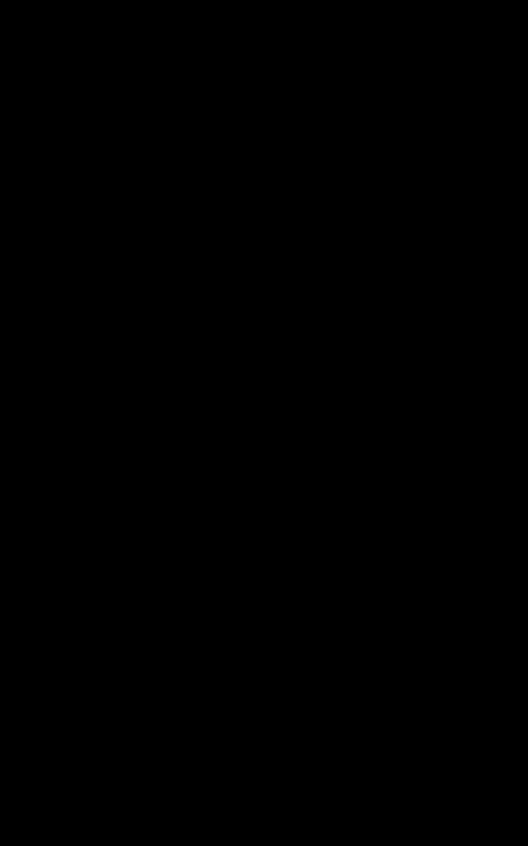
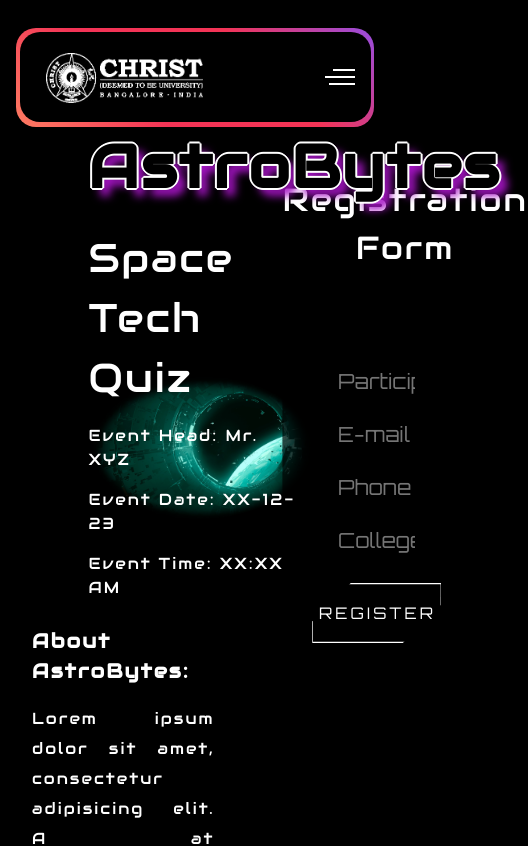
Before and after one commit to HemantDutta/Gateways-23, a React (Create React App) app in the folder client/: page /it-quiz in a window 390 px wide. Before the commit this address had no page. Shown: the top 846 px of the page, 528 px wide, since content can reach past the window. Built offline with nearby package versions, Linux system fonts and the light colour scheme.

Commit message:
Make Hero and Events Responsive

```diff
--- a/client/src/App.js
+++ b/client/src/App.js
@@ -10,7 +10,7 @@
             <BrowserRouter>
                 <Routes>
                     <Route path={"/"} element={<PublicHome/>}/>
-                    <Route path={"/event/quiz"} element={<EventDetails/>}/>
+                    <Route path={"/it-quiz"} element={<EventDetails/>}/>
                 </Routes>
             </BrowserRouter>
         </>
--- a/client/src/components/PreLoader.css
+++ b/client/src/components/PreLoader.css
@@ -16,3 +16,30 @@
     color: white;
     font-family: 'Big Shoulders Stencil Display', cursive;
 }
+
+.preloader span.mobile-text{
+    font-size: 18px;
+    display: none;
+    position: fixed;
+    bottom: 0;
+}
+
+@media screen and (max-width: 700px) {
+    .preloader span{
+        font-size: 76px;
+    }
+}
+
+@media screen and (max-width: 450px) {
+    .preloader span.mobile-text{
+        display: initial;
+        padding: 32px;
+        text-align: center;
+    }
+}
+
+@media screen and (max-width: 400px) {
+    .preloader span{
+        font-size: 46px;
+    }
+}
--- a/client/src/components/PreLoader.js
+++ b/client/src/components/PreLoader.js
@@ -11,6 +11,7 @@
     //Refs and States
     const preLoader = useRef(null);
     const text = useRef(null);
+    const mobText = useRef(null);
     const [finish, setFinish] = useState(false);
 
     //Progress Bar Handler
@@ -64,6 +65,10 @@
                     autoAlpha: 0,
                     duration: 0.5
                 }, 0)
+                .to(mobText.current, {
+                    autoAlpha: 0,
+                    duration: 0.4
+                }, 0)
                 .to(preLoader.current, {
                     duration: 0.5,
                     height: "0vh",
@@ -80,6 +85,7 @@
                     <span ref={text} id="loader-text" data-value="GATEWAYS 2023">GATEWAYS 2023</span>
                 </div>
                 <ProgressBar handler={handler}/>
+                <span ref={mobText} className="mobile-text">Please use a desktop/laptop for best experience</span>
             </div>
         </>
     )
--- a/client/src/components/ProgressBar.css
+++ b/client/src/components/ProgressBar.css
@@ -70,3 +70,9 @@
     background: #fff;
     color: black;
 }
+
+@media screen and (max-width: 380px) {
+    .progress-bar{
+        width: 280px;
+    }
+}
--- a/client/src/components/PublicNavbar.css
+++ b/client/src/components/PublicNavbar.css
@@ -18,7 +18,7 @@
 
 nav .navbar-container .navbar-underlay{
     position: absolute;
-    width: 100.5%;
+    width: 101%;
     height: 110%;
     z-index: 100;
     border-radius: 20px;
@@ -179,3 +179,65 @@
 nav .navbar-container .navbar-main .navbar-right ul li button:hover{
     background-position: 100% 100%;
 }
+
+nav .navbar-container .navbar-main .navbar-right ul li.menu-btn{
+    display: none;
+    flex-direction: column;
+    align-items: flex-end;
+    row-gap: 5px;
+}
+
+nav .navbar-container .navbar-main .navbar-right ul li.menu-btn span{
+    height: 2px;
+    background-color: #fff;
+}
+
+nav .navbar-container .navbar-main .navbar-right ul li.menu-btn span:nth-child(1){
+    width: 22px;
+}
+
+nav .navbar-container .navbar-main .navbar-right ul li.menu-btn span:nth-child(2){
+    width: 30px;
+}
+
+nav .navbar-container .navbar-main .navbar-right ul li.menu-btn span:nth-child(3){
+    width: 26px;
+}
+
+@media screen and (max-width: 1100px){
+    nav .navbar-container .navbar-main .navbar-right ul li.nav-link{
+        display: none;
+    }
+
+    nav .navbar-container .navbar-main .navbar-right ul li.menu-btn{
+        display: flex;
+    }
+}
+
+@media screen and (max-width: 756px) {
+    nav .navbar-container .navbar-main .navbar-left .navbar-social-links{
+        display: none;
+    }
+
+    nav .navbar-container .navbar-main .navbar-right ul li button{
+        display: none;
+    }
+}
+
+@media screen and (max-width: 460px) {
+    nav .navbar-container .navbar-main{
+        padding: 16px 16px 16px 5px;
+    }
+
+    nav .navbar-container .navbar-main .navbar-left .navbar-cu-logo img{
+        height: 50px;
+    }
+
+    nav .navbar-container .navbar-underlay{
+        width: 102%;
+    }
+}
+
+@media screen and (max-width: 360px) {
+
+}
--- a/client/src/components/PublicNavbar.js
+++ b/client/src/components/PublicNavbar.js
@@ -37,16 +37,20 @@
                             <div className="navbar-social-links">
                                 <button><i className="fa-brands fa-linkedin-in"/></button>
                                 <button><i className="fa-brands fa-instagram"/></button>
-                                {/*<button><i className="fa-brands fa-facebook"/></button>*/}
                             </div>
                         </div>
                         <div className="navbar-right">
                             <ul>
-                                <li><Link to={"/"} className={active==="home"?"active":""}>Home</Link></li>
-                                <li><a href="#events" className={active==="events"?"active":""}>Events</a></li>
-                                <li><Link to={"/about"} className={active==="about"?"active":""}>About</Link></li>
-                                <li>
+                                <li className="nav-link"><Link to={"/"} className={active==="home"?"active":""}>Home</Link></li>
+                                <li className="nav-link"><a href="#events" className={active==="events"?"active":""}>Events</a></li>
+                                <li className="nav-link"><Link to={"/about"} className={active==="about"?"active":""}>About</Link></li>
+                                <li className="nav-btn">
                                     <button type="button">Brochure&nbsp;<i className="fa-solid fa-download"/></button>
+                                </li>
+                                <li className="menu-btn">
+                                    <span></span>
+                                    <span></span>
+                                    <span></span>
                                 </li>
                             </ul>
                         </div>
--- a/client/src/pages/PublicHome.css
+++ b/client/src/pages/PublicHome.css
@@ -75,6 +75,35 @@
         margin-top: 150px;
     }
 }
+
+@media screen and (max-width: 680px) {
+    .public-home .hero .hero-container .hero-left span{
+        font-size: 56px;
+    }
+}
+
+@media screen and (max-width: 460px) {
+    .public-home .hero .hero-container .hero-left span{
+        font-size: 46px;
+    }
+}
+
+@media screen and (max-width: 400px) {
+    .public-home .hero .hero-container .hero-right img{
+        height: 300px;
+        margin-top: 150px;
+    }
+    .public-home .hero .hero-container .hero-left span{
+        font-size: 36px;
+    }
+}
+
+@media screen and (max-width: 360px) {
+    .public-home .hero .hero-container .hero-right img{
+        height: 280px;
+        margin-top: 150px;
+    }
+}
 /*==========Hero Section End==========*/
 
 /*==========Events Section==========*/
@@ -111,6 +140,8 @@
 
 .events .events-container .events-grid .atropos .atropos-scale .atropos-rotate .atropos-inner{
     overflow: visible;
+    display: grid;
+    place-items: center;
 }
 
 .events .events-container .events-grid .event-item{
@@ -273,6 +304,82 @@
     background: linear-gradient(45deg, #fe7c62, #f33456, #f33456, #974de0);
 }
 
+@media screen and (max-width: 1420px) {
+    .events .events-container .events-grid{
+        grid-template-columns: repeat(2, 1fr);
+    }
+}
+
+@media screen and (max-width: 991px) {
+    .events .events-container .events-grid{
+        grid-template-columns: 1fr;
+        row-gap: 128px;
+    }
+
+    .events .events-container .events-grid .event-item{
+        width: 60%;
+    }
+}
+
+@media screen and (max-width: 756px) {
+    .events .events-container .events-grid .event-item{
+        width: 80%;
+    }
+}
+
+@media screen and (max-width: 756px) {
+    .events .events-container .events-grid .event-item{
+        width: 90%;
+    }
+}
+
+@media screen and (max-width: 600px) {
+    .events .events-container{
+        padding: 48px 32px;
+    }
+}
+
+@media screen and (max-width: 500px) {
+    .events .events-container{
+        padding: 48px 16px;
+    }
+
+    .events .events-container .events-grid .event-item{
+        width: 100%;
+    }
+
+    .events .events-container .events-grid .event-item .event-bottom .event-cta{
+        font-size: 18px;
+        width: 60%;
+        height: 55%;
+    }
+
+    .events .events-container .events-grid .event-item .event-bottom .event-cta-bg{
+        width: 63%;
+        height: 60%;
+    }
+}
+
+@media screen and (max-width: 420px) {
+    .events .events-container .events-grid{
+        padding: 32px 16px;
+    }
+
+    .events .events-container .events-grid .event-item span.hover-text{
+        font-size: 32px;
+        top: -6%;
+        left: -6%;
+    }
+    .events .events-container .events-grid .event-item span.hover-text2{
+        font-size: 32px;
+        top: -6%;
+        left: -6%;
+    }
+    .events .events-container .events-grid .event-item .event-top span{
+        font-size: 20px;
+    }
+}
+
 /*==========Events Section End==========*/
 
 /*==========Sponsors Section==========*/
```
